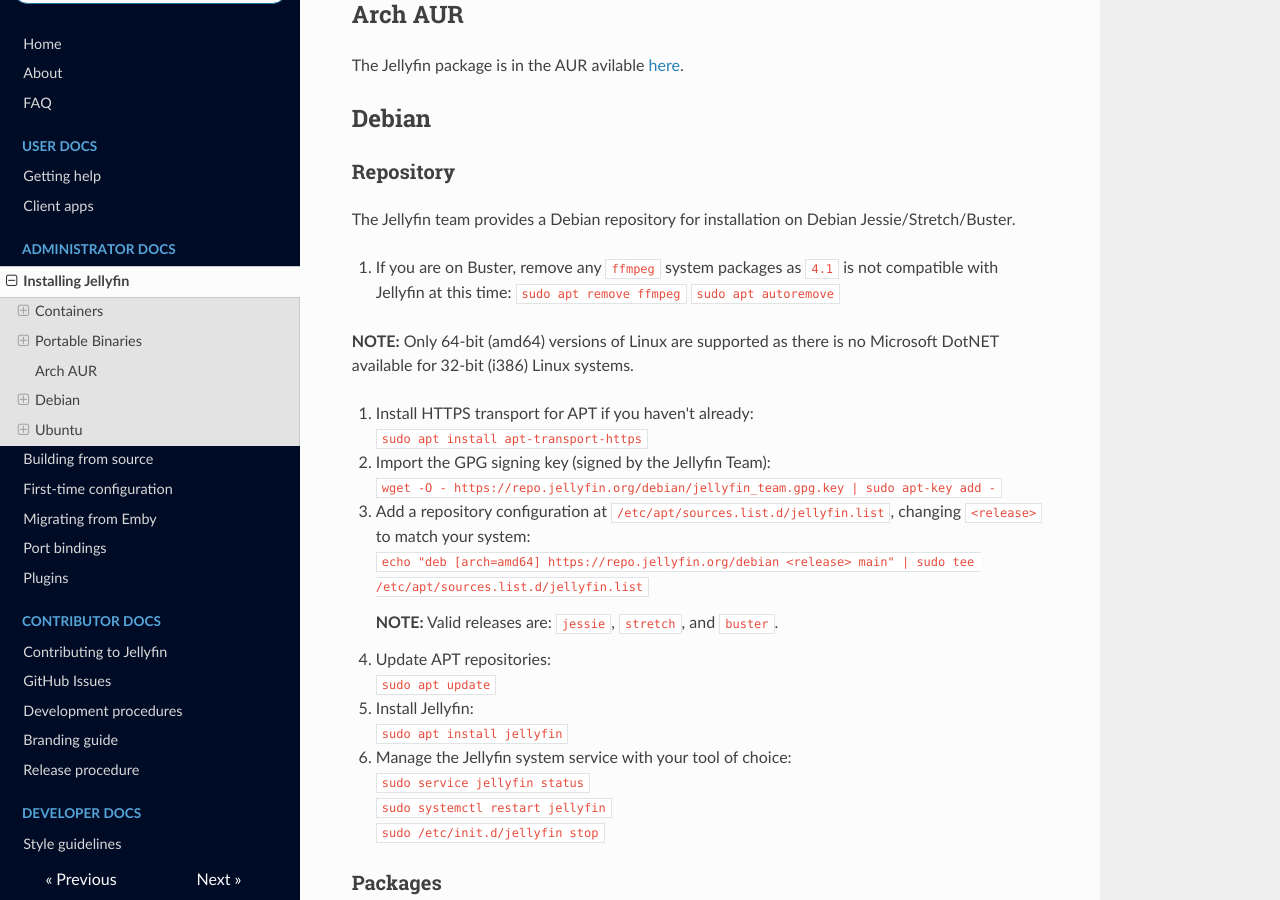
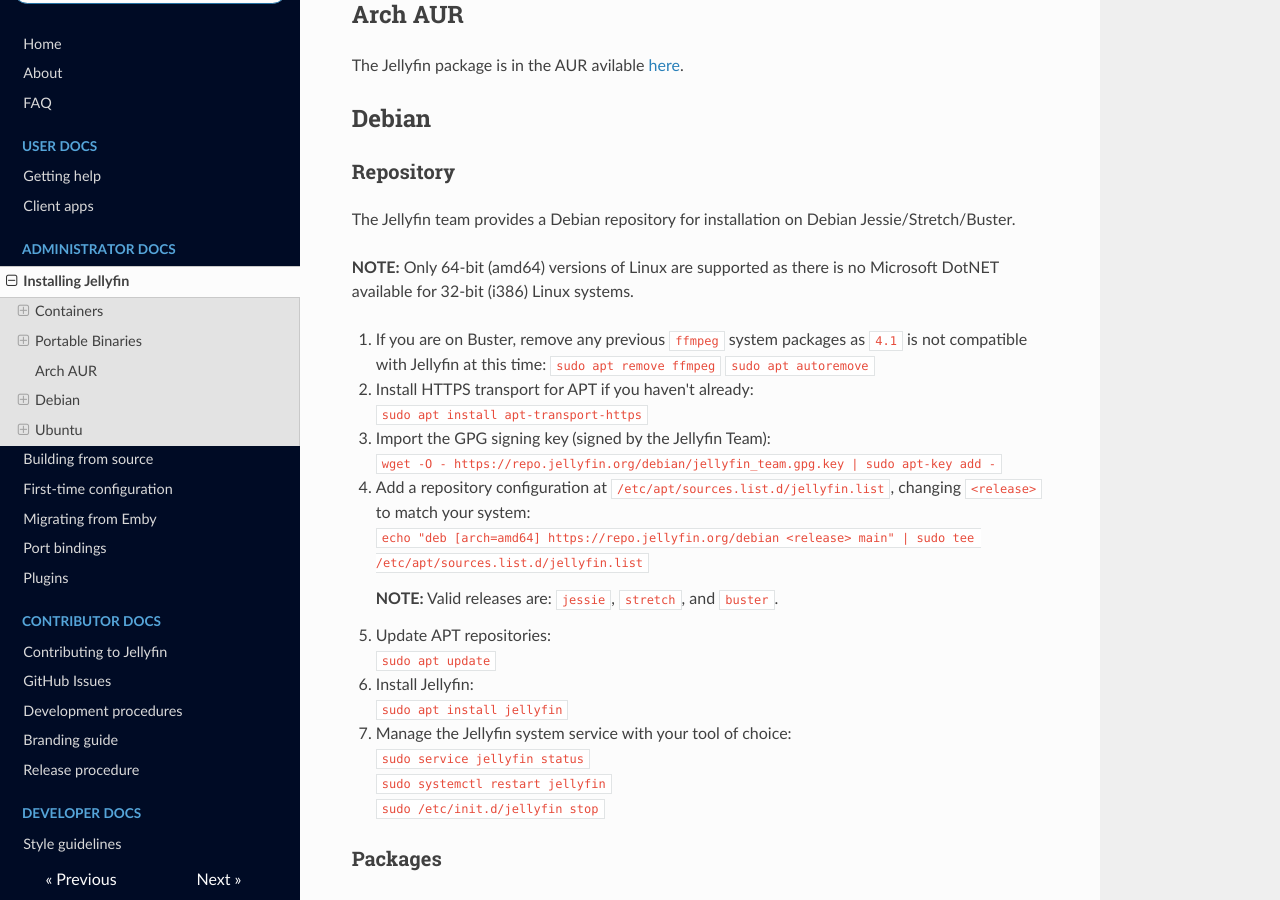
Before and after one commit to jellyfin-archive/jellyfin-docs, an MkDocs documentation site: the page built from docs/administrator-docs/installing.md, in a window 1280 px wide and 900 px high, scrolled down 1395 px. Built offline with MkDocs 1.6.1, drawn with Linux system fonts in a browser that asks for light colours; nearby versions of some CDN libraries; old or Windows-style settings are respelled for this version of MkDocs.

Commit message:
Better organization in Debian section

```diff
--- a/docs/administrator-docs/installing.md
+++ b/docs/administrator-docs/installing.md
@@ -57,11 +57,11 @@ The Jellyfin package is in the AUR avilable [here](https://aur.archlinux.org/pac
 
 The Jellyfin team provides a Debian repository for installation on Debian Jessie/Stretch/Buster.
 
-1. If you are on Buster, remove any `ffmpeg` system packages as `4.1` is not compatible with Jellyfin at this time:
+**NOTE:** Only 64-bit (amd64) versions of Linux are supported as there is no Microsoft DotNET available for 32-bit (i386) Linux systems.
+
+1. If you are on Buster, remove any previous `ffmpeg` system packages as `4.1` is not compatible with Jellyfin at this time:
     `sudo apt remove ffmpeg`
     `sudo apt autoremove`
-
-**NOTE:** Only 64-bit (amd64) versions of Linux are supported as there is no Microsoft DotNET available for 32-bit (i386) Linux systems.
 
 1. Install HTTPS transport for APT if you haven't already:
     `sudo apt install apt-transport-https`
```
